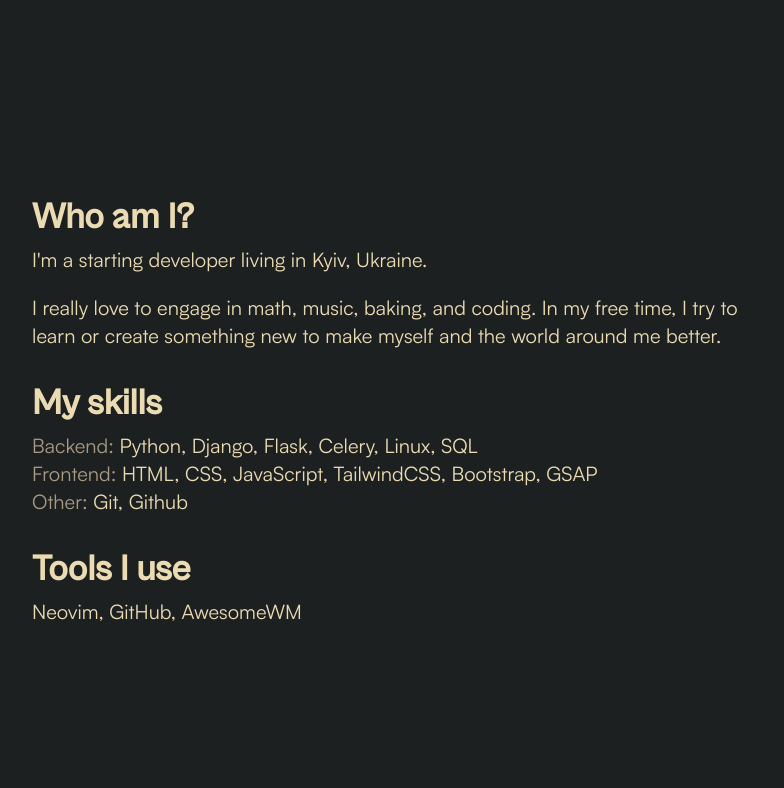
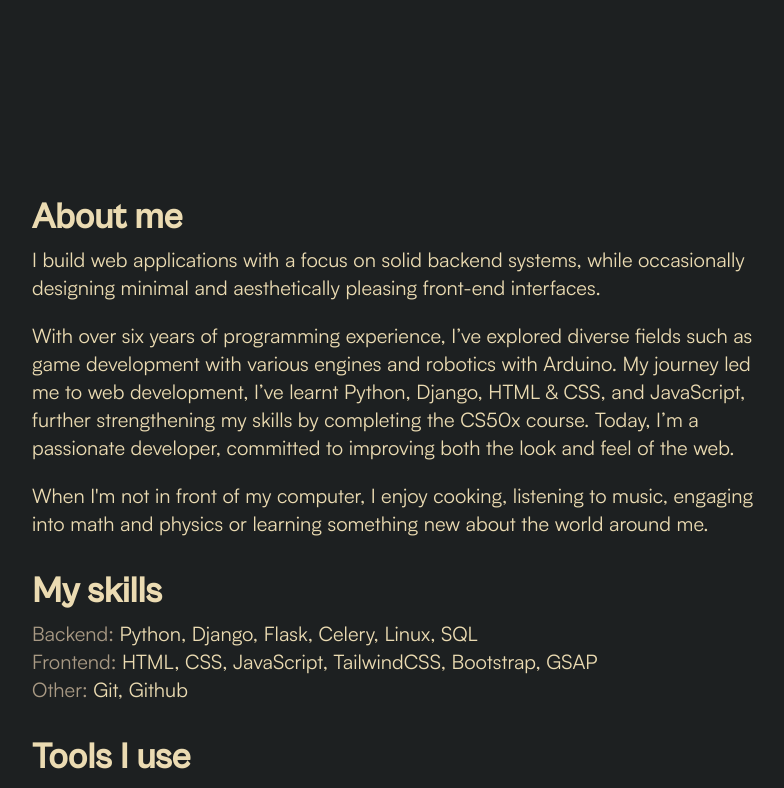
Before and after one commit to SherlockH0/portfolio, a Flask app: page / in a window 1280 px wide. Shown: the part 696-1484 px from the top of the page, without its empty margins (147-931 px from the left). Run offline with Flask 3, Linux system fonts and the light colour scheme; some libraries are stand-ins or nearby versions; some web fonts are replaced.

Commit message:
Update index.html

```diff
--- a/templates/index.html
+++ b/templates/index.html
@@ -316,13 +316,10 @@
 
         <section id="about" class="about">
           <div class="scroll-animate">
-            <h3>Who am I?</h3>
-            <p>I'm a starting developer living in Kyiv,&nbsp;Ukraine.</p>
-            <p>
-              I really love to engage in math, music, baking, and coding. In my
-              free time, I try to learn or create something new to make myself
-              and the world around me better.
-            </p>
+            <h3>About me</h3>
+            <p>I build web applications with a focus on solid backend systems, while occasionally designing minimal and aesthetically pleasing front-end interfaces.</p>
+           <p>With over six years of programming experience, I’ve explored diverse fields such as game development with various engines and robotics with Arduino. My journey led me to web development, I’ve learnt Python, Django, HTML & CSS, and JavaScript, further strengthening my skills by completing the CS50x course. Today, I’m a passionate developer, committed to improving both the look and feel of the web.</p>
+           <p>When I'm not in front of my computer, I enjoy cooking, listening to music, engaging into math and physics or learning something new about the world around me.</p>
           </div>
           <div class="scroll-animate">
             <h3>My skills</h3>
```
